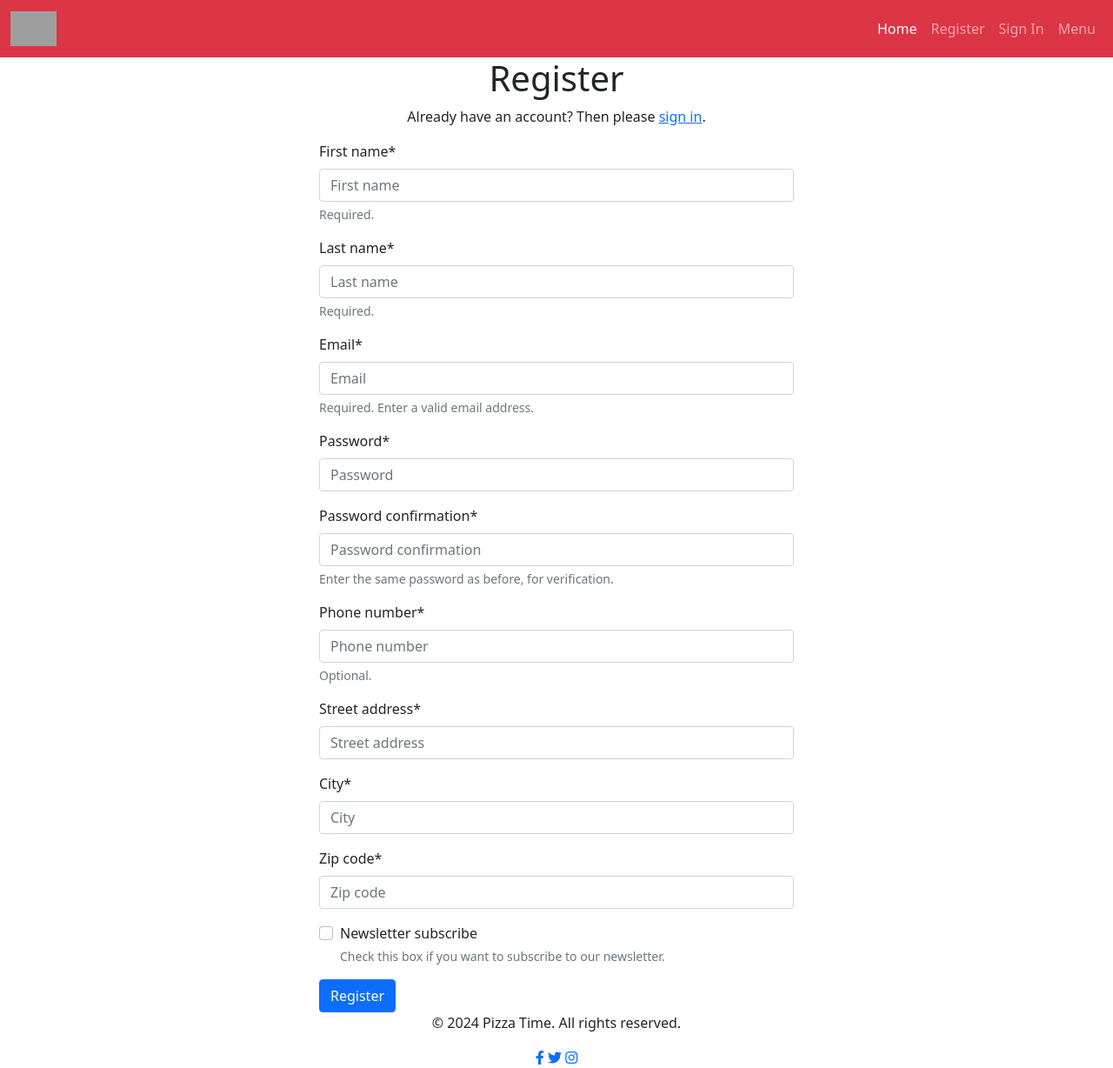
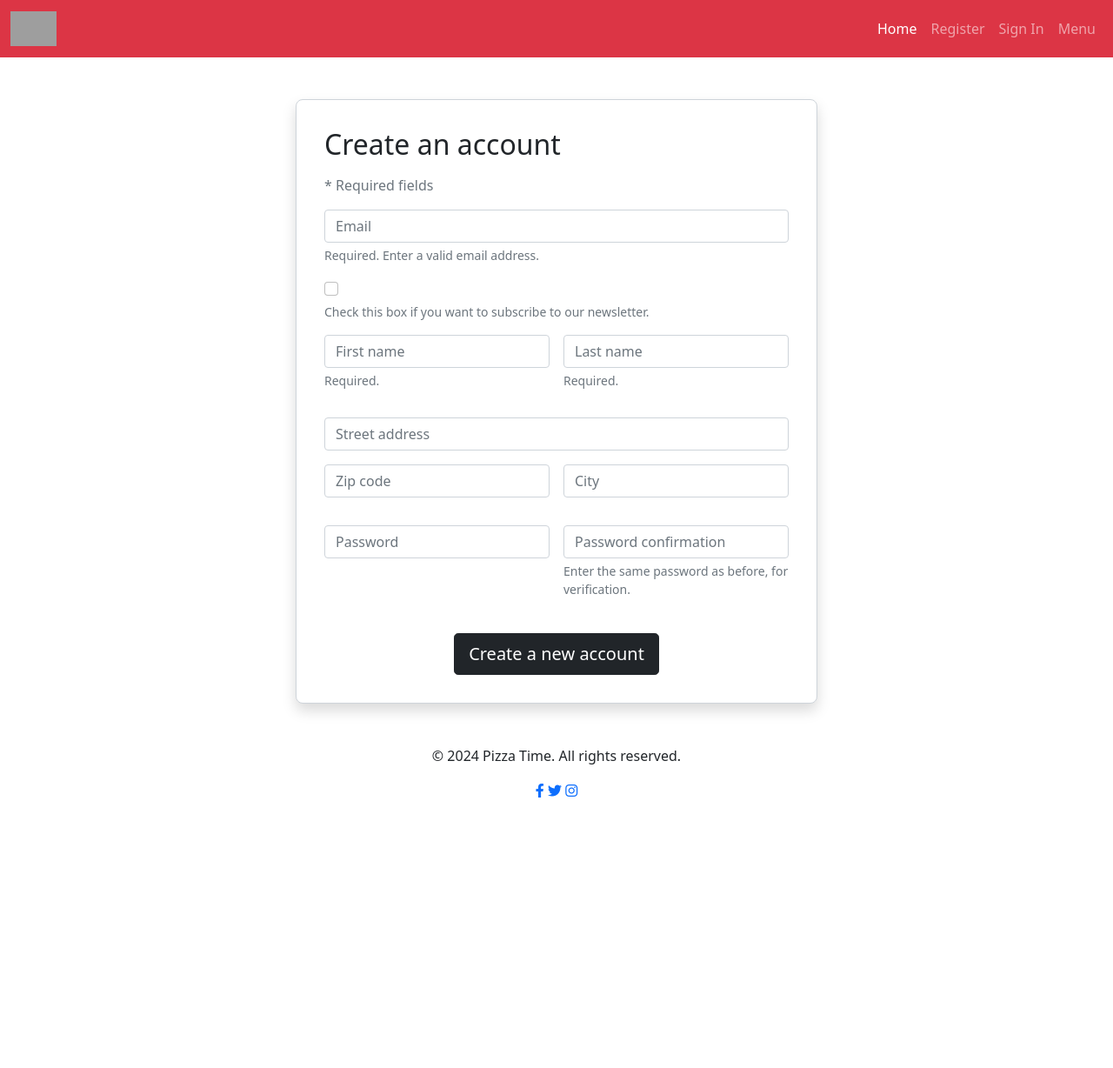
Before and after one commit to primarypigments/papas_pizza, a Django app: page /accounts/signup/ in a window 1280 px wide. Shown: the whole page at 87% size. After the commit the page ends 917 px from the top, so only its background shows below. Run offline with Django 5.2, Linux system fonts and the light colour scheme; some libraries are stand-ins or nearby versions; grey boxes are pictures that could not be loaded.

Commit message:
Standerize forms for app

```diff
--- a/templates/account/signup.html
+++ b/templates/account/signup.html
@@ -6,22 +6,82 @@
 {% block head_title %}{% trans "Signup" %}{% endblock head_title %}
 
 {% block content %}
-<div class="container">
-  <div class="text-center">
-    <h1>{% trans "Register" %}</h1>
-    {% url 'account_login' as login_url %}
-    <p>{% blocktrans %}Already have an account? Then please <a href="{{ login_url }}">sign in</a>.{% endblocktrans %}</p>
-  </div>
+<style>
+  .form-signup-heading {
+    margin-bottom: 1rem;
+  }
 
-  <div class="row justify-content-center">
-    <div class="col-md-6">
-      <form method="post" action="{% url 'account_signup' %}" class="needs-validation" novalidate>
-        {% csrf_token %}
-        {{ form|crispy }}
+  .form-signup {
+    max-width: 600px;
+    background: #fff;
+    padding: 2rem;
+    border-radius: 0.5rem;
+    border: 1px solid #ced4da;
+    /* Bootstrap 5's border color for outlined inputs */
+    box-shadow: 0 4px 6px rgba(0, 0, 0, 0.1);
+    /* This adds the shadow */
+    margin: auto;
+  }
 
-        <button type="submit" class="btn btn-primary">{% trans "Register" %}</button>
-      </form>
-    </div>
+</style>
+
+<div class="container my-5">
+  <div class="form-signup shadow">
+    <h2 class="form-signup-heading">{% trans "Create an account" %}</h2>
+    <p class="text-muted">{% trans "* Required fields" %}</p>
+    <form method="post" action="{% url 'account_signup' %}" class="needs-validation" novalidate>
+      {% csrf_token %}
+      <!-- Email -->
+      <div class="mb-3">
+        {{ form.email|as_crispy_field }}
+      </div>
+
+      <!-- Newsletter -->
+      <div class="mb-3">
+        {{ form.newsletter_subscribe|as_crispy_field }}
+      </div>
+
+      <!-- First Name and Last Name -->
+      <div class="row g-3 mb-3">
+        <div class="col-md-6">
+          {{ form.first_name|as_crispy_field }}
+        </div>
+        <div class="col-md-6">
+          {{ form.last_name|as_crispy_field }}
+        </div>
+      </div>
+
+      <!-- Street Address -->
+      <div class="mb-3">
+        {{ form.street_address|as_crispy_field }}
+      </div>
+
+      <!-- Zip Code and City -->
+      <div class="row g-3 mb-3">
+        <div class="col-md-6">
+          {{ form.zip_code|as_crispy_field }}
+        </div>
+        <div class="col-md-6">
+          {{ form.city|as_crispy_field }}
+        </div>
+      </div>
+
+      <!-- Passwords -->
+      <div class="row g-3">
+        <div class="col-md-6">
+          {{ form.password1|as_crispy_field }}
+        </div>
+        <div class="col-md-6">
+          {{ form.password2|as_crispy_field }}
+        </div>
+      </div>
+
+      <!-- Submit Button -->
+      <div class="mt-4 d-flex justify-content-center">
+        <button type="submit"  class="btn btn-dark btn-block btn-lg">{% trans "Create a new account" %}</button>
+      </div>
+
+    </form>
   </div>
 </div>
 {% endblock content %}
```
Also changed, not shown: templates/account/login.html (+31 -40 lines), templates/account/logout.html (+24 -6 lines).
